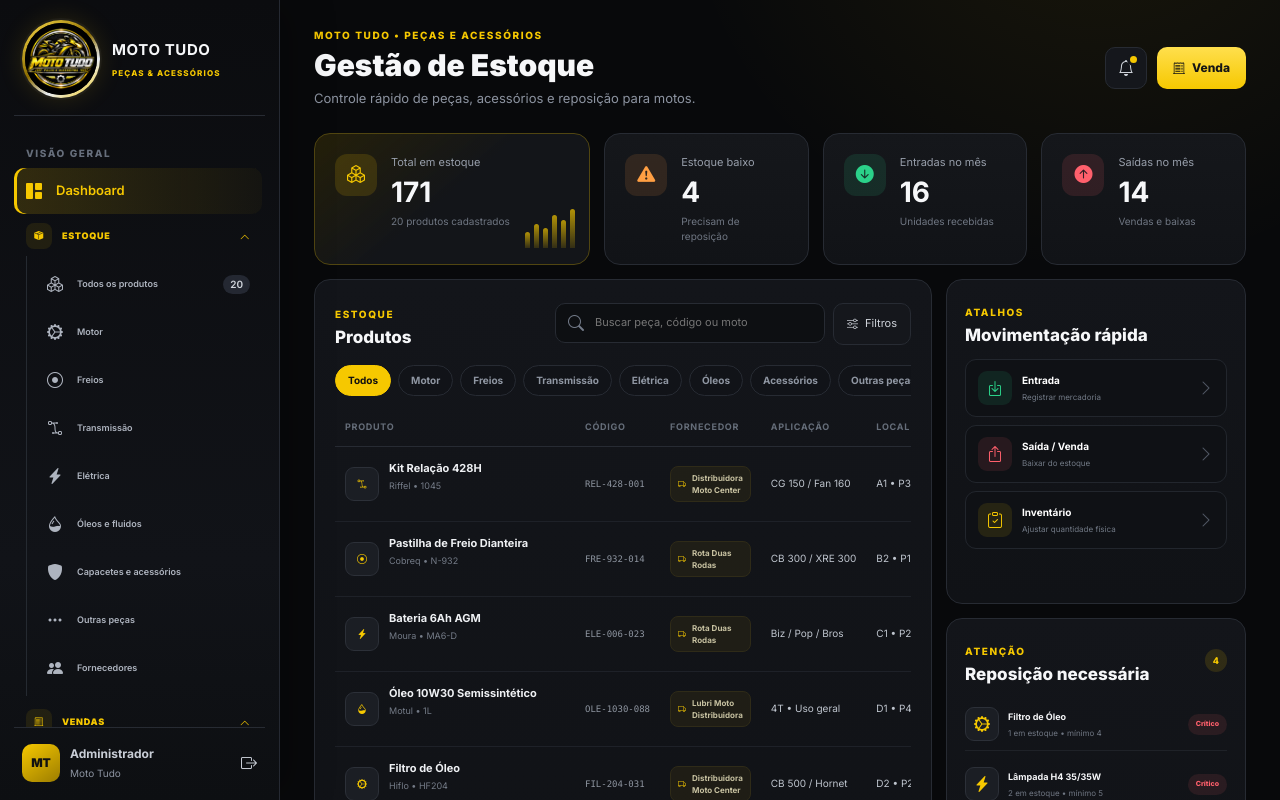
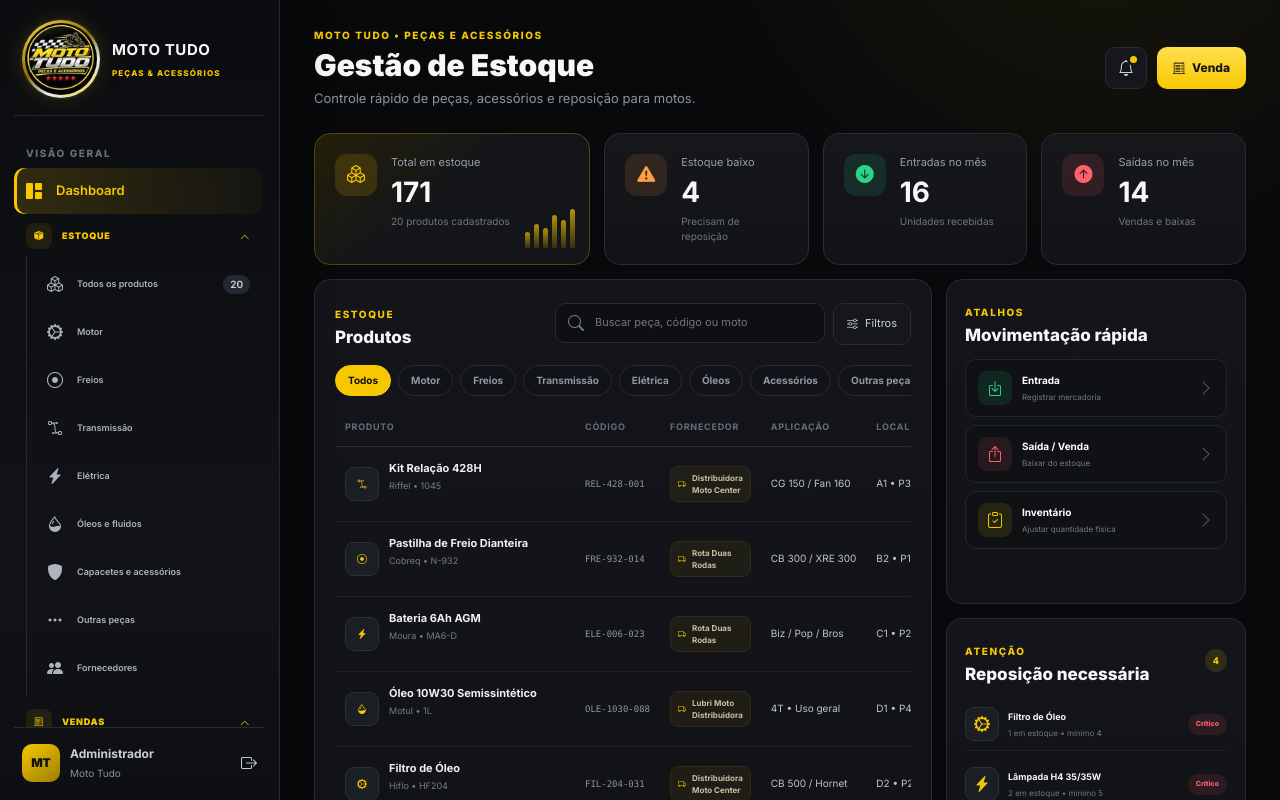
Before and after one commit to IgorryanMB/mototudo, a plain HTML site: page index.html in a window 1280 px wide. Shown: the top 800 px of the page. Drawn offline with nearby package versions, Linux system fonts and the light colour scheme.

Commit message:
Usa a nova logo Moto Tudo no site e favicon

```diff
--- a/index.html
+++ b/index.html
@@ -1,6 +1,7 @@
 <!DOCTYPE html>
 <html lang="pt-BR">
 <head>
+  <link rel="icon" type="image/jpeg" href="assets/logo-nova-v27.jpg?v=27">
   <meta charset="UTF-8" />
   <meta name="viewport" content="width=device-width, initial-scale=1.0, viewport-fit=cover" />
   <meta http-equiv="Cache-Control" content="no-cache, no-store, must-revalidate" />
@@ -37,7 +38,7 @@
   <aside class="sidebar">
     <div class="brand-wrap">
       <div class="brand-ring">
-        <img src="assets/logo-round.png" alt="Moto Tudo Peças e Acessórios" class="brand-logo" />
+        <img src="assets/logo-nova-v27.jpg?v=27" alt="Moto Tudo Peças e Acessórios" class="brand-logo" />
       </div>
       <div class="brand-copy">
         <strong>MOTO TUDO</strong>
```
